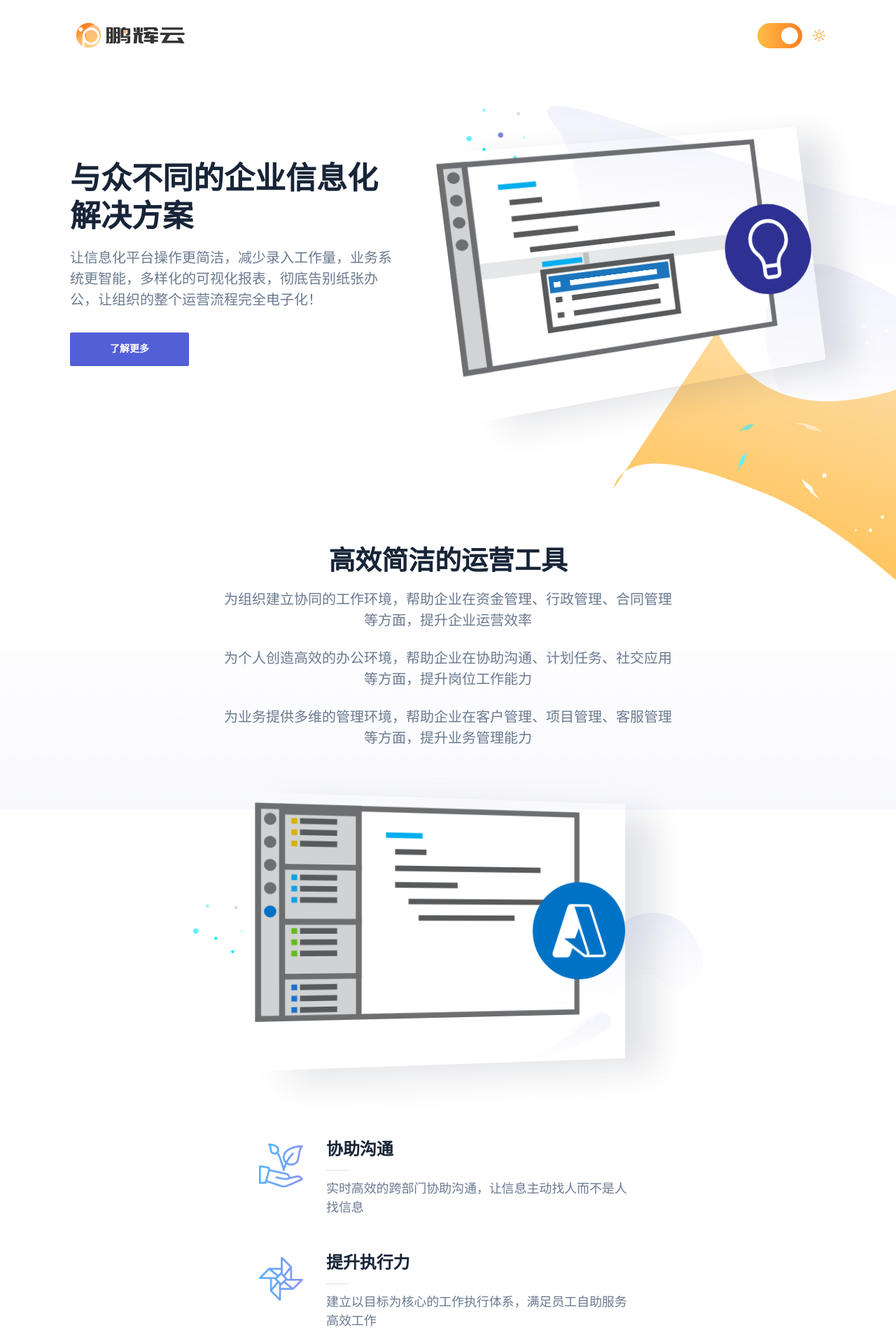
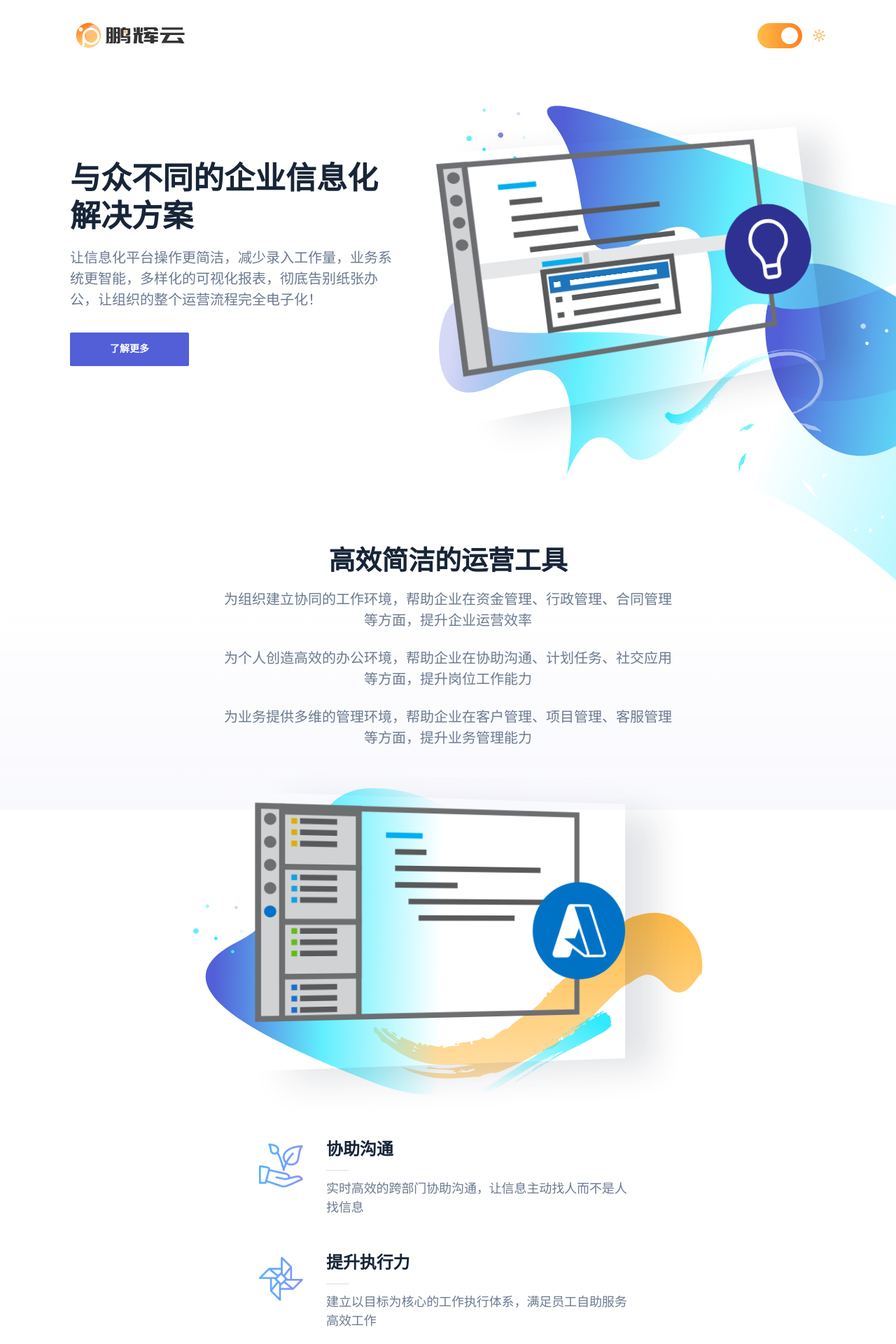
Before and after one commit to perfeicloud/perfeicloud.github.io, a React (Create React App) app: page / in a window 1280 px wide. Shown: the top 1920 px of the page at 70% size. Built offline with nearby package versions, Linux system fonts and the light colour scheme.

Commit message:
initialization.

```diff
--- a/src/components/Features.tsx
+++ b/src/components/Features.tsx
@@ -1,10 +1,10 @@
 import React, { useContext } from "react"
 import classNames from "classnames"
 import LightsOffContext from '../components/LightsOffContext'
-import { ReactComponent as FeaturesIllustrationLight } from '../assets/images/features-illustration-light.svg'
-import { ReactComponent as FeaturesIllustrationDark } from '../assets/images/features-illustration-dark.svg'
-import { ReactComponent as FeaturesIllustrationTopLight } from '../assets/images/features-illustration-top-light.svg'
-import { ReactComponent as FeaturesIllustrationTopDark } from '../assets/images/features-illustration-top-dark.svg'
+import featuresIllustrationLight from '../assets/images/features-illustration-light.svg'
+import featuresIllustrationDark from '../assets/images/features-illustration-dark.svg'
+import featuresIllustrationTopLight from '../assets/images/features-illustration-top-light.svg'
+import featuresIllustrationTopDark from '../assets/images/features-illustration-top-dark.svg'
 import {ReactComponent as FeaturesBox} from '../assets/images/features-box.svg'
 import featuresIcon1 from '../assets/images/feature-icon-1.png'
 import featuresIcon2 from '../assets/images/feature-icon-2.png'
@@ -47,6 +47,10 @@ const Features: React.FC<App.FeaturesProps> = (props) => {
     'features',
     props.className
   )
+  const featuresIllustrationClasses = classNames(
+    'features-illustration',
+    lightsOff ? 'asset-dark' : 'asset-light'
+  )
 
   return (
     <section className={featuresClasses}>
@@ -59,19 +63,17 @@ const Features: React.FC<App.FeaturesProps> = (props) => {
                 return <p className="section-paragraph" key={index}>{item}</p>
               })}
               <div className="features-image">
-              {
-                lightsOff ?
-                (<>
-                  <FeaturesIllustrationDark className="features-illustration" />
-                  <FeaturesIllustrationTopDark className="features-illustration" />
-                </>) :
-                (<>
-                  <FeaturesIllustrationLight className="features-illustration" />
-                  <FeaturesIllustrationTopLight className="features-illustration" />
-                </>)
-              }
-
+                <img
+                  className={featuresIllustrationClasses}
+                  src={lightsOff ? featuresIllustrationDark : featuresIllustrationLight}
+                  alt="Feature illustration"
+                />
                 <FeaturesBox width={538} height={380} className='features-box' />
+                <img
+                  className={featuresIllustrationClasses}
+                  src={lightsOff ? featuresIllustrationTopDark : featuresIllustrationTopLight}
+                  alt="Feature illustration top"
+                />
               </div>
             </div>
           </div>
--- a/src/components/Hero.tsx
+++ b/src/components/Hero.tsx
@@ -1,10 +1,10 @@
 import React, { useContext } from 'react'
 import classNames from 'classnames'
 import LightsOffContext from '../components/LightsOffContext'
-import { ReactComponent as HeaderIllustrationLight } from '../assets/images/header-illustration-light.svg'
-import { ReactComponent as HeaderIllustrationDark } from '../assets/images/header-illustration-dark.svg'
-import { ReactComponent as HeroIllustrationMediaLight } from '../assets/images/hero-media-illustration-light.svg'
-import { ReactComponent as HeroIllustrationMediaDark } from '../assets/images/hero-media-illustration-dark.svg'
+import headerIllustrationLight from '../assets/images/header-illustration-light.svg'
+import headerIllustrationDark from '../assets/images/header-illustration-dark.svg'
+import heroIllustrationMediaLight from '../assets/images/hero-media-illustration-light.svg'
+import heroIllustrationMediaDark from '../assets/images/hero-media-illustration-dark.svg'
 import {ReactComponent as HeroMedia} from '../assets/images/hero-media.svg'
 
 const hero = {
@@ -39,18 +39,18 @@ const Hero: React.FC<App.HeroProps> = (props) => {
           </div>
           <div className="hero-media">
             <div className="header-illustration">
-            {
-              lightsOff ?
-              <HeaderIllustrationDark className='header-illustration-image' /> :
-              <HeaderIllustrationLight className='header-illustration-image' />
-            }
+              <img
+                className={`header-illustration-image ${lightsOff ? 'asset-dark' : 'asset-light'}`}
+                src={lightsOff ? headerIllustrationDark : headerIllustrationLight}
+                alt="Header illustration"
+              />
             </div>
             <div className="hero-media-illustration">
-            {
-              lightsOff ?
-              <HeroIllustrationMediaDark className='hero-media-illustration-image' /> :
-              <HeroIllustrationMediaLight className='hero-media-illustration-image' />
-            }
+              <img
+                className={`hero-media-illustration-image ${lightsOff ? 'asset-dark' : 'asset-light'}`}
+                src={lightsOff ? heroIllustrationMediaDark : heroIllustrationMediaLight}
+                alt="Hero media illustration"
+              />
             </div>
             <div className="hero-media-container">
               <HeroMedia width={538} height={380} className='hero-media-image' />
```
